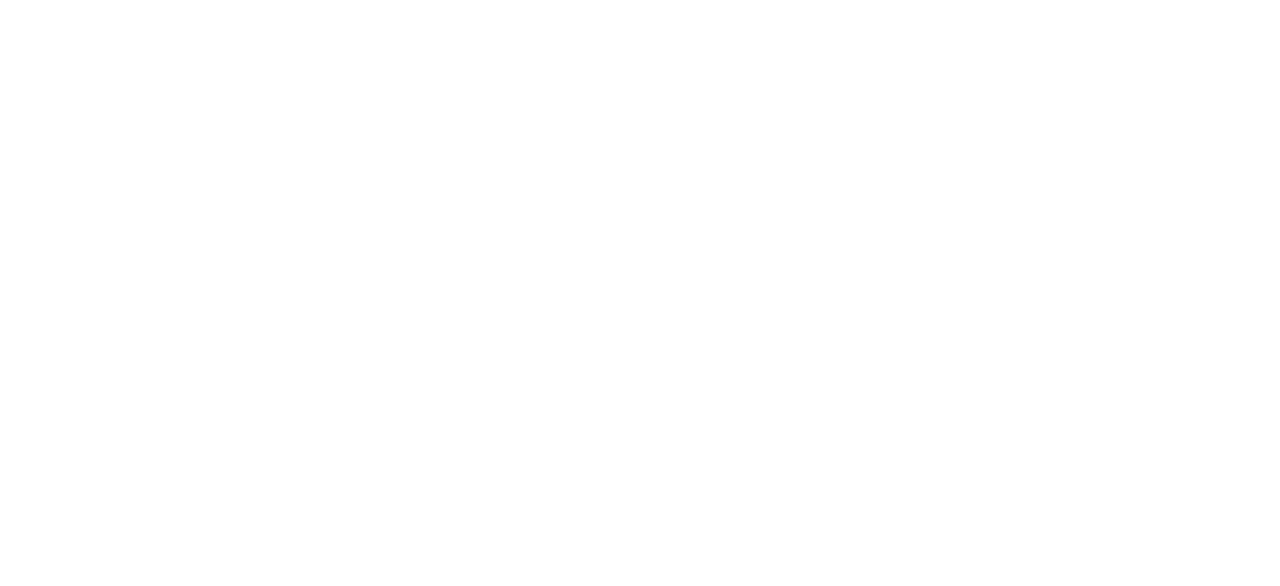
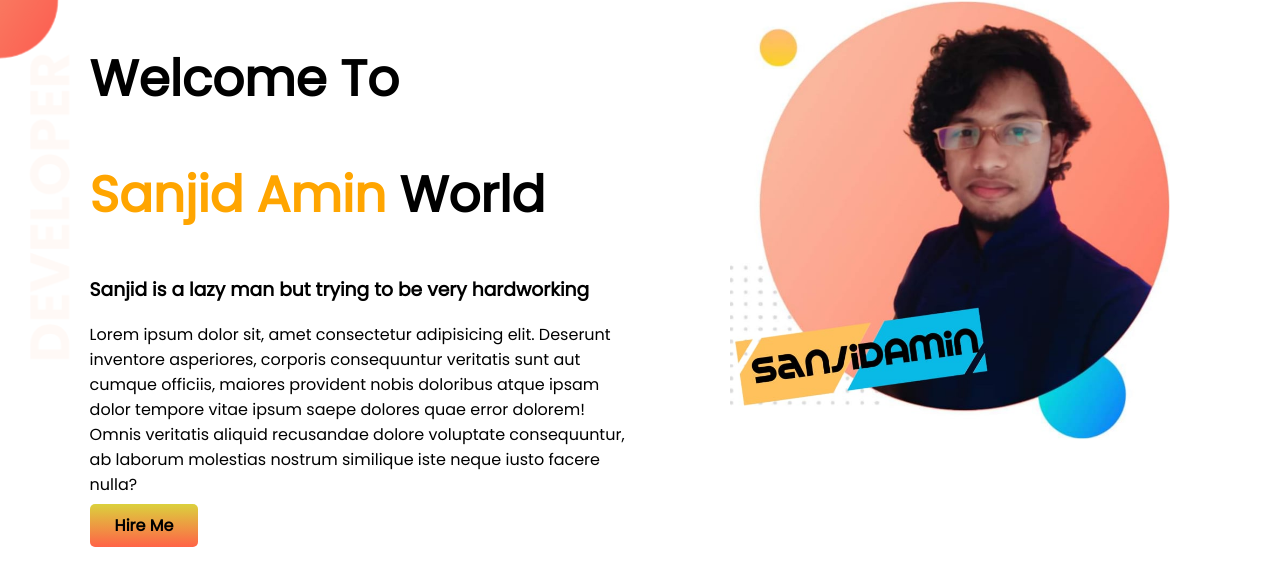
Before and after one commit to SanjidAmin/developer-portfolio, a plain HTML site: page index.html in a window 1280 px wide. Drawn offline with Linux system fonts and the light colour scheme.

Commit message:
Top-banar

```diff
--- a/index.html
+++ b/index.html
@@ -5,9 +5,27 @@
     <meta http-equiv="X-UA-Compatible" content="IE=edge">
     <meta name="viewport" content="width=device-width, initial-scale=1.0">
     <title>Sanjid Portfolio</title>
+    <link rel="preconnect" href="https://fonts.googleapis.com">
+    <link rel="preconnect" href="https://fonts.gstatic.com" crossorigin>
+    <link href="https://fonts.googleapis.com/css2?family=Poppins&display=swap" rel="stylesheet">
     <link rel="stylesheet" href="style.css">
 </head>
 <body>
+    <!--css digine korbo-->
+    <section class="top-border">
+    <div class="size-control">
+        <h1>Welcome To</h1>
+    <h1><span class="orenge-color">Sanjid Amin</span> World</h1>
+    <h3>Sanjid is a lazy man but trying to be very hardworking</h3>
+    <p>Lorem ipsum dolor sit, amet consectetur adipisicing elit. Deserunt inventore asperiores, corporis consequuntur veritatis sunt aut cumque officiis, maiores provident nobis doloribus atque ipsam dolor tempore vitae ipsum saepe dolores quae error dolorem! Omnis veritatis aliquid recusandae dolore voluptate consequuntur, ab laborum molestias nostrum similique iste neque iusto facere nulla?</p>
+    <a class="Link-batoon" target=”_blank” href="https://www.facebook.com/md.sanjid.amin.9/">Hire Me</a>
+    </div>
+
+    <div class="size-control">
+        <img src="images/Sanjid-main.jpg" alt="">
+    </div>
+    </section>
+
 
 </body>
 </html>
--- a/style.css
+++ b/style.css
@@ -0,0 +1,32 @@
+body{
+    font-family: 'Poppins', sans-serif;
+    margin: 0%;
+}
+h1{
+    font-size: 50px;
+}
+.orenge-color{
+    color: orange;
+}
+section{
+    display: flex;
+}
+.size-control{
+    width: 50%;
+    padding-left: 7%;
+}
+.size-control img{
+    width: 80%;
+}
+.Link-batoon{
+    text-decoration: none;
+    background-image: linear-gradient(rgb(219, 209, 61), tomato);
+    padding: 10px 25px;
+    color: black;
+    font-weight: 700;
+    border-radius: 5px;
+}
+.top-border{
+    background-image: url(images/top-banner.png);
+    background-repeat: no-repeat;
+}
```
Also changed, not shown: images/Sanjid-main.jpg (added), images/dream-bg.png (added), images/exp-bg.png (added), images/jhankar.png (added), images/jhankar2.png (added), images/my-bg.png (added), images/my-bg2.png (added), images/top-banner.png (added), 7 other files.
